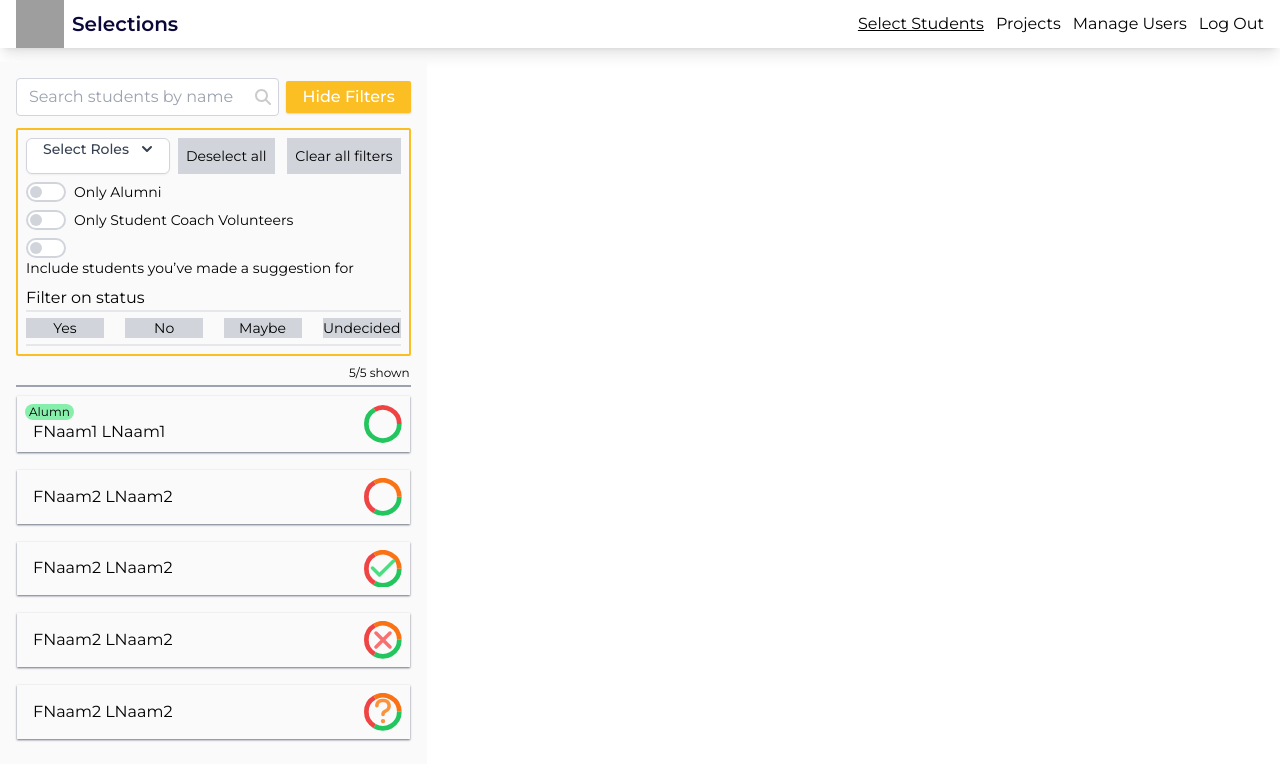
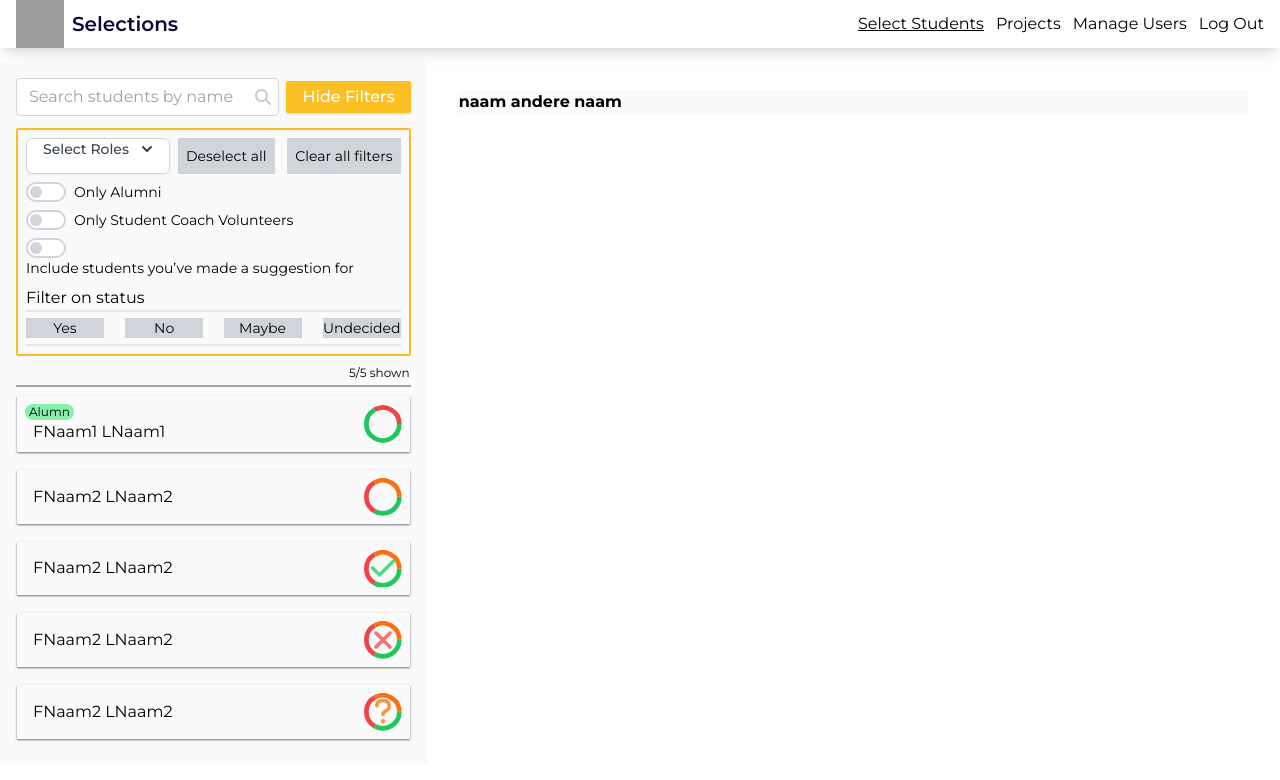
Before and after one commit to SELab-2/OSOC-1, a Next.js app in the folder frontend/: page /students in a window 1280 px wide. Shown: the top 780 px of the page. Built offline with nearby package versions, Linux system fonts and the light colour scheme; grey boxes are pictures that could not be loaded; some icons are missing.

Commit message:
chore: saving stuff before doing pr's

```diff
--- a/frontend/components/student/StudentView.tsx
+++ b/frontend/components/student/StudentView.tsx
@@ -47,7 +47,10 @@ type StudentProp = {
 
 const StudentView: React.FC<StudentProp> = ({ student }: StudentProp) => {
     return (
-        <div>
+        <div className="flex flex-col mx-8 bg-osoc-neutral-bg">
+            <div>
+                <p className="font-bold">{student.tallyForm.birthName + " " + student.tallyForm.lastName}</p>
+            </div>
 
         </div>
     );
```
